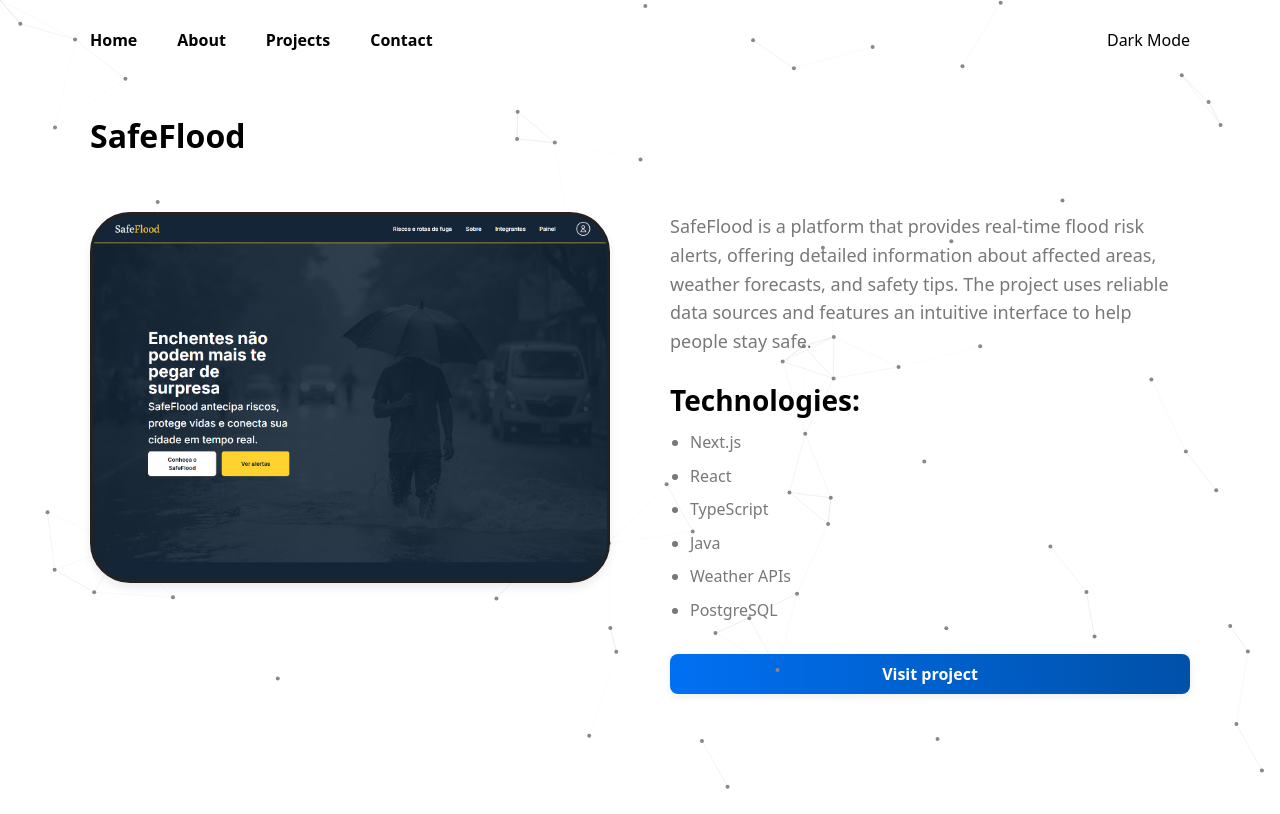
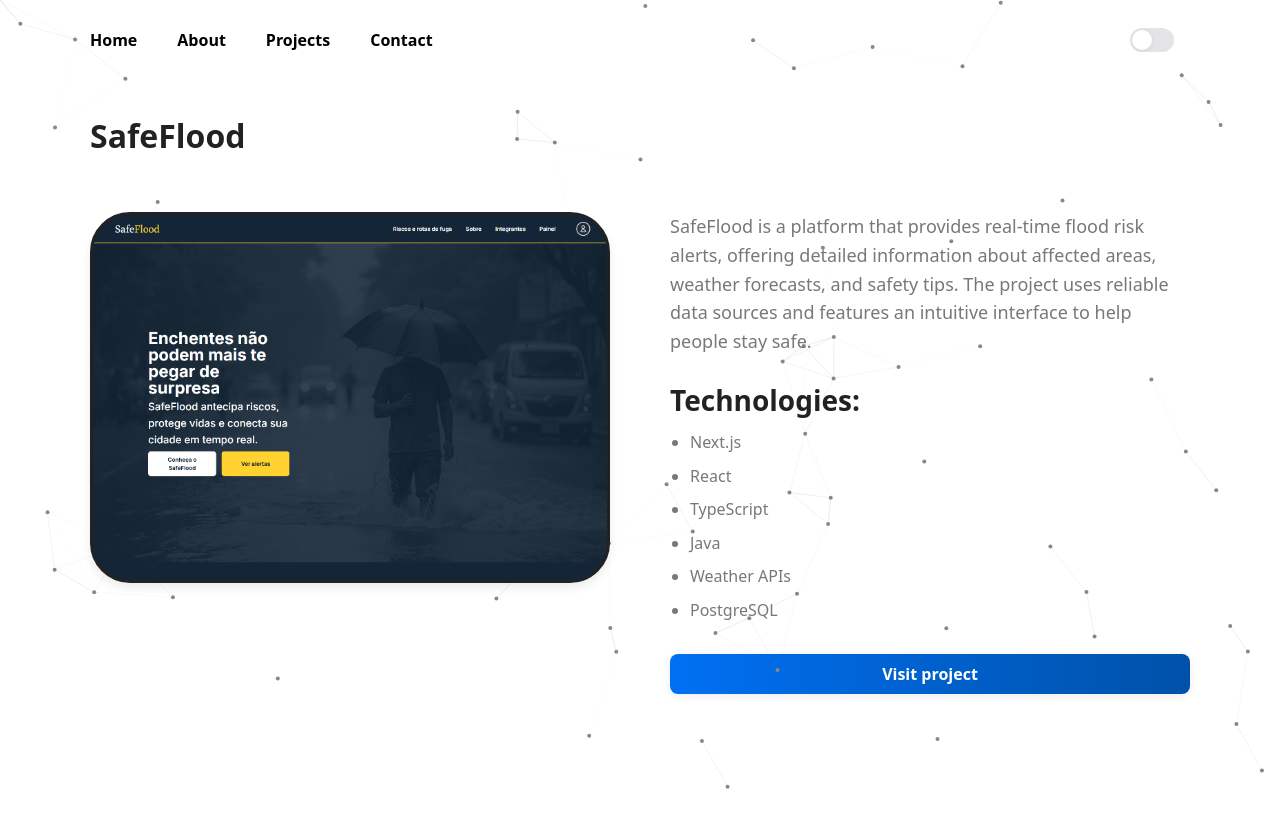
Before and after one commit to Kauesamartino/Portfolio, a Next.js app: page /project/1 in a window 1280 px wide. Built offline with nearby package versions, Linux system fonts and the light colour scheme.

Commit message:
style: update styles to use CSS custom properties for improved theming and consistency

```diff
--- a/src/app/components/About/about.module.scss
+++ b/src/app/components/About/about.module.scss
@@ -2,7 +2,7 @@
     min-height: 100vh;
     position: relative;
     overflow: hidden;
-    background: #fff;
+    background: var(--bg);
     .title {
         margin-top: 90px;
         font-size: 48px;
@@ -11,13 +11,14 @@
         margin-bottom: 24px;
         position: relative;
         z-index: 1;
+        color: var(--text);
     }
 
     .description {
         margin: 0 auto;
         font-size: 20px;
         text-align: left;
-        color: rgb(120, 120, 120);
+        color: var(--text-secondary, rgb(120, 120, 120));
         line-height: 1.6;
         padding: 0 2rem;
         position: relative;
--- a/src/app/components/Layout/Header/DarkModeButton/darkmodebutton.module.scss
+++ b/src/app/components/Layout/Header/DarkModeButton/darkmodebutton.module.scss
@@ -1,3 +1,50 @@
-.button{
-    color: #000;
+.switch {
+    display: flex;
+    align-items: center;
+    background: none;
+    border: none;
+    cursor: pointer;
+    padding: 0.5rem 1rem;
+    transition: color 0.2s;
 }
+
+.icon {
+    font-size: 1.3rem;
+    margin-right: 0.5rem;
+    transition: color 0.2s;
+}
+
+.track {
+    width: 44px;
+    height: 24px;
+    background: #e4e4e7;
+    border-radius: 12px;
+    position: relative;
+    transition: background 0.2s;
+    display: flex;
+    align-items: center;
+}
+
+.thumbLight, .thumbDark {
+    position: absolute;
+    left: 2px;
+    top: 2px;
+    width: 20px;
+    height: 20px;
+    border-radius: 50%;
+    background: #fff;
+    box-shadow: 0 1px 4px rgba(0,0,0,0.08);
+    transition: left 0.2s, background 0.2s;
+}
+
+.thumbDark {
+    left: 22px;
+    background: #a259ff;
+}
+
+.dark .track {
+    background: #232136;
+}
+.dark .icon {
+    color: #a259ff;
+}
--- a/src/app/components/Layout/Header/DarkModeButton/index.tsx
+++ b/src/app/components/Layout/Header/DarkModeButton/index.tsx
@@ -1,7 +1,33 @@
+'use client';
+
+import { useEffect, useState } from "react";
 import styles from "./darkmodebutton.module.scss";
 
 const DarkModeButton = () => {
-  return <button className={styles.button}>Dark Mode</button>;
+  const [dark, setDark] = useState(false);
+
+  useEffect(() => {
+    const root = document.documentElement;
+    if (dark) {
+      root.classList.add("dark");
+      root.classList.remove("light");
+    } else {
+      root.classList.add("light");
+      root.classList.remove("dark");
+    }
+  }, [dark]);
+
+  return (
+    <button
+      className={styles.switch}
+      aria-label={dark ? "Ativar modo claro" : "Ativar modo escuro"}
+      onClick={() => setDark((prev) => !prev)}
+    >
+      <span className={styles.track}>
+        <span className={dark ? styles.thumbDark : styles.thumbLight}></span>
+      </span>
+    </button>
+  );
 };
 
 export default DarkModeButton;
--- a/src/app/components/Layout/Header/Menu/index.tsx
+++ b/src/app/components/Layout/Header/Menu/index.tsx
@@ -73,7 +73,9 @@ const Menu: React.FC = () => {
             {menuItems.map((item) => (
               <li key={item.href}>
                 <Link href={item.href} onClick={handleToggle}>
-                  {item.label}
+                  <p>
+                    {item.label}
+                  </p>
                 </Link>
               </li>
             ))}
--- a/src/app/components/Layout/Header/Menu/menu.module.scss
+++ b/src/app/components/Layout/Header/Menu/menu.module.scss
@@ -1,4 +1,3 @@
-
 .menu {
     display: flex;
     gap: 40px;
@@ -7,6 +6,11 @@
 .item {
     color: #000;
     font-weight: bold;
+    transition: color 0.2s;
+}
+
+:global(.dark) .menu .item {
+    color: #fff;
 }
 
 // Hamburguer styles
@@ -27,14 +31,15 @@
     z-index: 1003;
     position: relative;
 }
-.bar {
-    width: 28px;
-    height: 3px;
-    background: #333;
-    margin: 4px 0;
-    border-radius: 2px;
-    transition: transform 0.35s cubic-bezier(0.4,0,0.2,1), opacity 0.35s cubic-bezier(0.4,0,0.2,1);
-    position: relative;
+.menuMobile a {
+    font-size: 2.7rem;
+    text-decoration: none;
+    font-weight: bold;
+    transition: color 0.2s;
+}
+
+:global(.dark) .menuMobile a {
+    color: #fff;
 }
 .hamburger .bar1 {
     transform: translateY(0) rotate(0);
@@ -75,16 +80,6 @@
 .menuMobile li {
     margin: 22px 0;
 }
-.menuMobile a {
-    color: #333;
-    font-size: 2.7rem;
-    text-decoration: none;
-    font-weight: bold;
-    transition: color 0.2s;
-}
-.menuMobile a:hover {
-    color: #0070f3;
-}
 @keyframes slideInRight {
     from {
         transform: translateX(-100vw);
--- a/src/app/components/Layout/Header/header.module.scss
+++ b/src/app/components/Layout/Header/header.module.scss
@@ -1,12 +1,12 @@
 .header {
     display: flex;
-    background-color: #3c3c3c00;
     width: 100%;
     height: 80px;
     position: fixed;
     justify-content: space-between;
     padding: 0 30px;
     z-index: 10;
+
 
     .container {
         display: flex;
--- a/src/app/globals.css
+++ b/src/app/globals.css
@@ -1,3 +1,37 @@
+:root {
+	--bg: #fff;
+	--text: #222;
+	--text-secondary: rgb(120, 120, 120);
+	--header-bg: #3c3c3c00;
+	--skills-bg: #ebebeb;
+	--skills-text: rgb(139, 139, 139);
+	--bg-interactive: #888;
+	--line-interactive: 100,100,100;
+}
+
+.dark {
+	--bg: #18181b;
+	--text: #fafafa;
+	--text-secondary: #b8b8b8;
+	--header-bg: #18181b;
+	--skills-bg: #232136;
+	--skills-text: #a259ff;
+	--bg-interactive: #a259ff;
+	--line-interactive: 162,89,255;
+}
+:root {
+	--bg: #fff;
+	--text: #222;
+	--bg-interactive: #888;
+	--line-interactive: 100,100,100;
+}
+
+.dark {
+	--bg: #18181b;
+	--text: #fafafa;
+	--bg-interactive: #a259ff;
+	--line-interactive: 162,89,255;
+}
 /* CSS Reset - Eric Meyer Reset 2.0 + ajustes modernos */
 html, body, div, span, applet, object, iframe,
 h1, h2, h3, h4, h5, h6, p, blockquote, pre,
@@ -26,6 +60,19 @@ footer, header, hgroup, menu, nav, section {
 body {
 	line-height: 1;
 	font-family: var(--default-font-family, ui-sans-serif, system-ui, sans-serif, "Apple Color Emoji", "Segoe UI Emoji", "Segoe UI Symbol", "Noto Color Emoji");
+	background: var(--bg);
+	color: var(--text);
+	transition: background 0.3s, color 0.3s;
+}
+
+:root {
+	--bg: #fff;
+	--text: #222;
+}
+
+.dark {
+	--bg: #18181b;
+	--text: #fafafa;
 }
 ol, ul {
 	list-style: none;
--- a/src/hooks/useInteractiveBackground.ts
+++ b/src/hooks/useInteractiveBackground.ts
@@ -42,6 +42,16 @@ export function useInteractiveBackground(canvasRef: React.RefObject<HTMLCanvasEl
       vy: randomBetween(-0.2, 0.2),
     }));
 
+    function getBgColor() {
+      // Pega cor do CSS custom property
+      return getComputedStyle(document.documentElement).getPropertyValue('--bg-interactive').trim() || '#888';
+    }
+    function getLineColor(alpha: number) {
+      // Pega cor do CSS custom property
+      const color = getComputedStyle(document.documentElement).getPropertyValue('--line-interactive').trim() || '100,100,100';
+      return `rgba(${color},${alpha})`;
+    }
+
     function animate() {
       if (!ctx) return;
       ctx.clearRect(0, 0, canvas.width, canvas.height);
@@ -60,7 +70,7 @@ export function useInteractiveBackground(canvasRef: React.RefObject<HTMLCanvasEl
           const b = points.current[j];
           const d = distance(a, b);
           if (d < LINE_DISTANCE) {
-            ctx.strokeStyle = `rgba(100,100,100,${0.25 * (1 - d / LINE_DISTANCE)})`;
+            ctx.strokeStyle = getLineColor(0.25 * (1 - d / LINE_DISTANCE));
             ctx.beginPath();
             ctx.moveTo(a.x, a.y);
             ctx.lineTo(b.x, b.y);
@@ -72,7 +82,7 @@ export function useInteractiveBackground(canvasRef: React.RefObject<HTMLCanvasEl
       for (const p of points.current) {
         const d = distance(p, mouse.current);
         if (d < LINE_DISTANCE) {
-          ctx.strokeStyle = `rgba(100,100,100,${0.35 * (1 - d / LINE_DISTANCE)})`;
+          ctx.strokeStyle = getLineColor(0.35 * (1 - d / LINE_DISTANCE));
           ctx.beginPath();
           ctx.moveTo(p.x, p.y);
           ctx.lineTo(mouse.current.x, mouse.current.y);
@@ -83,7 +93,7 @@ export function useInteractiveBackground(canvasRef: React.RefObject<HTMLCanvasEl
       for (const p of points.current) {
         ctx.beginPath();
         ctx.arc(p.x, p.y, 2, 0, Math.PI * 2);
-        ctx.fillStyle = "#888";
+        ctx.fillStyle = getBgColor();
         ctx.fill();
       }
 
```
Also changed, not shown: src/app/components/Hero/hero.module.scss (+5 -4 lines), src/app/components/Skills/skills.module.scss (+4 -4 lines).
